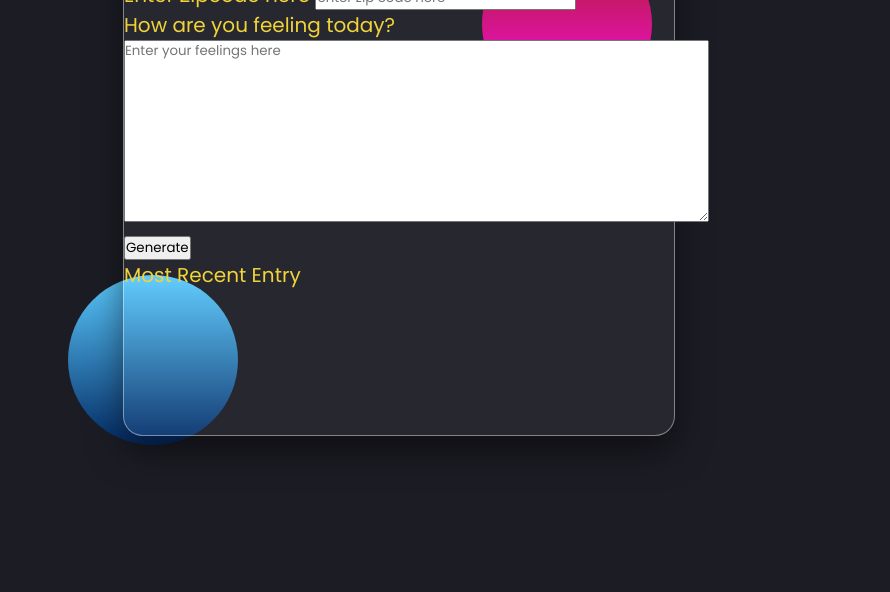
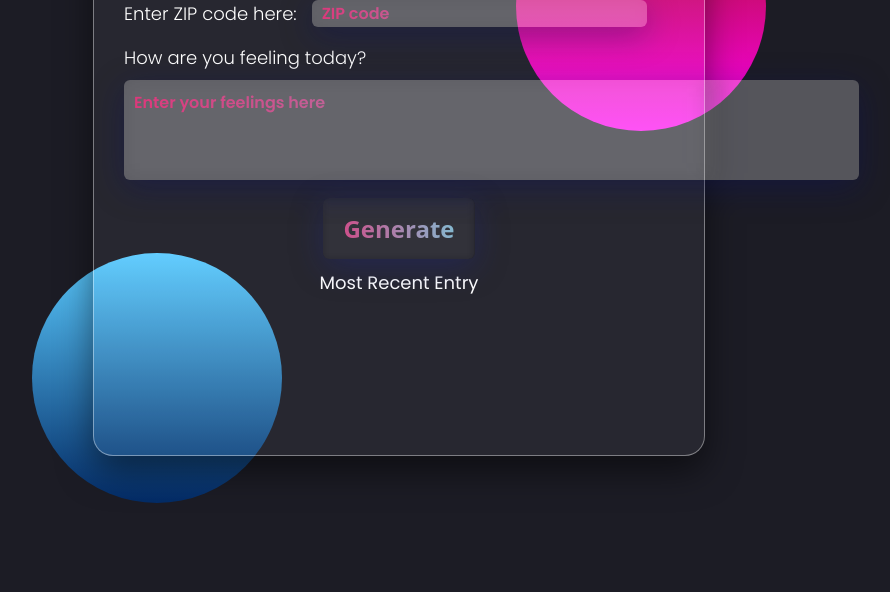
Before and after one commit to Selianaaa/weather-journal-app, a plain HTML site: page client/index.html in a window 1280 px wide. Shown: the part 208-800 px from the top of the page, without its empty margins (241-1131 px from the left). Drawn offline with Linux system fonts and the light colour scheme.

Commit message:
style: element's style and layout

```diff
--- a/client/index.css
+++ b/client/index.css
@@ -12,7 +12,7 @@ body{
   position: relative;
   height:100vh;
   background: #1c1c25;
-  color: #f0d43a;
+  color: white;
   display: flex;
   justify-content: center;
   align-items: center;
@@ -30,36 +30,163 @@ body{
 .card_wrapper::after{
   content: '';
   position: absolute;
-  width: 170px;
-  height: 170px;
+  width: 250px;
+  height: 250px;
   background: linear-gradient(#a31313, #ff00f2);
   border-radius: 50%;
 }
 
 .card_wrapper::before{
-  bottom: -2%;
+  bottom: -9%;
   left: -10%;
   background: linear-gradient(#5bcbff, #032b66);
 }
 
 .card_wrapper::after{
-  top: -2%;
-  left: 65%;
+  top: -9%;
+  right: -10%;
 }
-
 
 .card {
   position: relative;
   width: 550px;
   height: 485px;
-  border-radius: 20px;
   box-shadow: 0 15px 35px rgba(0,0,0,0.5);
   background-color: rgba(255,255,255,0.05);
   filter: blur(0.2px);
-  border-width: 0.1px;
-  border-style: solid;
-  border-color: rgba(255, 255, 255, 0.425);
+  border-radius: 20px;
+  border: 0.1px solid rgba(255,255,255,0.4);
   z-index: 100;
+  display: flex;
+  flex-direction: column;
+  padding: 20px 30px;
+}
+
+
+.title {
+ font-size: 24px;
+ font-weight: 600;
+ align-self: center;
+}
+
+.zip_wrapper {
+  margin-top: 15px;
+  display: flex;
+}
+
+label {
+  font-size: 18px;
+  font-weight: 300;
+}
+
+#zip {
+  margin-left: 15px;
+  padding: 0 10px;
+  color: white;
+}
+
+
+input, textarea {
+  font-weight:600;
+  border-radius: 6px;
+  border: none;
+  outline: none;
+  font-size: 16px;
+  background: rgba( 255, 255, 255, 0.25 );
+  box-shadow: 0 8px 32px 0 rgba(11, 17, 99, 0.37);
+  backdrop-filter: blur(10px);
+  -webkit-backdrop-filter: blur(10px);
+  transition: all 100ms;
+}
+
+input::placeholder, textarea::placeholder {
+ background: -webkit-linear-gradient(10deg,#DD387B,#74D1E0);
+  -webkit-background-clip: text;
+  -webkit-text-fill-color: transparent;
+  font-weight:bold;
+}
+
+input:focus, textarea:focus {
+  background: rgba( 255, 255, 255, 0.05 );
+  box-shadow: 0 8px 32px 0 rgba( 31, 38, 135, 0.37 );
+  backdrop-filter: blur( 1.0px );
+  -webkit-backdrop-filter: blur( 1.0px );
+}
+
+
+.feelings_wrapper {
+  margin-top: 15px;
+}
+
+#feelings {
+  margin-top: 8px;
+  padding: 10px;
+  height: 80px;
+  color: white;
+  resize: none;
+}
+
+/* #generate {
+  margin-top: 10px;
+  align-self: center;
+  color: white;
+  max-width: 200px;
+  cursor: pointer;
+  font-weight: 600;
+  padding: 10px 20px;
+  border-radius: 20px;
+  border: none;
+  box-shadow: 0 5px 15px rgba(0,0,0,0.5);
+  background: rgba( 255, 255, 255, 0.25 );
+} */
+
+
+.entry_wrapper {
+  margin-top: 10px;
+}
+
+.entry_title {
+  font-size: 18px;
+  font-weight: 400;
+  text-align: center;
+}
+
+
+button{
+  margin-top: 10px;
+  align-self: center;
+  max-width: 200px;
+  transition: all 100ms;
+  padding:14px 20px 14px 20px;
+  border-radius: 6px;
+  border: none;
+  margin-top:10px;
+  outline: none;
+  font-size: 24px;
+  background: rgba( 255, 255, 255, 0.30 );
+box-shadow: 0 8px 32px 0 rgba( 31, 38, 135, 0.37 );
+backdrop-filter: blur(4px);
+-webkit-backdrop-filter: blur( 4px );
+  font-family: 'Open Sans', sans-serif;
+  font-weight:bold;
+   background: -webkit-linear-gradient(10deg,#DD387B,#74D1E0);
+  -webkit-background-clip: text;
+  -webkit-text-fill-color: transparent;
+  cursor: pointer;
+}
+
+button:hover{
+  color:#fff;
+  background: linear-gradient(10deg,rgba(231,66,124,0.4),rgba(107,206,226,0.4));
+box-shadow: 0 2px 12px 0 rgba(231,66,124,0.4);
+backdrop-filter: blur( 6px );
+  -webkit-background-clip: text;
+  -webkit-text-fill-color:rgba(231,66,124,0.4);
+}
+
+button:active{
+  transform:translatey(1.5px);
+
 }
 /* .holder{
 
--- a/client/index.html
+++ b/client/index.html
@@ -8,27 +8,26 @@
   </head>
   <body>
     <section id="app">
-
-
       <div class="card_wrapper">
         <div class="card">
-          <div class="holder headline">
+          <div class="title">
             Weather Journal App
           </div>
 
-          <div class="holder zip">
-            <label for="zip">Enter Zipcode here</label>
-            <input type="text" id="zip" placeholder="enter zip code here">
+          <div class="zip_wrapper">
+            <label for="zip" class="zip_label">Enter ZIP code here: </label>
+            <input type="text" id="zip" placeholder="ZIP code">
           </div>
 
-          <div class="holder feel">
+          <div class="feelings_wrapper">
             <label for="feelings">How are you feeling today?</label>
             <textarea class= "myInput" id="feelings" placeholder="Enter your feelings here" rows="9" cols="50"></textarea>
-            <button id="generate" type = "submit"> Generate </button>
           </div>
 
-          <div class="holder entry">
-            <div class="title">Most Recent Entry</div>
+          <button id="generate" type="submit">Generate</button>
+
+          <div class="entry_wrapper">
+            <div class="entry_title">Most Recent Entry</div>
             <div id="entryHolder">
               <div id="date"></div>
               <div id="temp"></div>
--- a/client/index.js
+++ b/client/index.js
@@ -24,13 +24,15 @@ const handleButtonClick = () => {
 
   const zipElement = document.querySelector('#zip')
 
+  const feelingElement = document.querySelector('#feelings')
+
   getWeather(zipCode, countryCode, apiKey)
     .then((weatherData) => {
       data = {
         temperature: weatherData.main.temp,
         weatherIconCode: weatherData.weather[0].icon,
         date: getDate(),
-        feeling: 'feeling'
+        feeling: feelingElement.value
       }
       postData(data).then(getData())
     })
```
